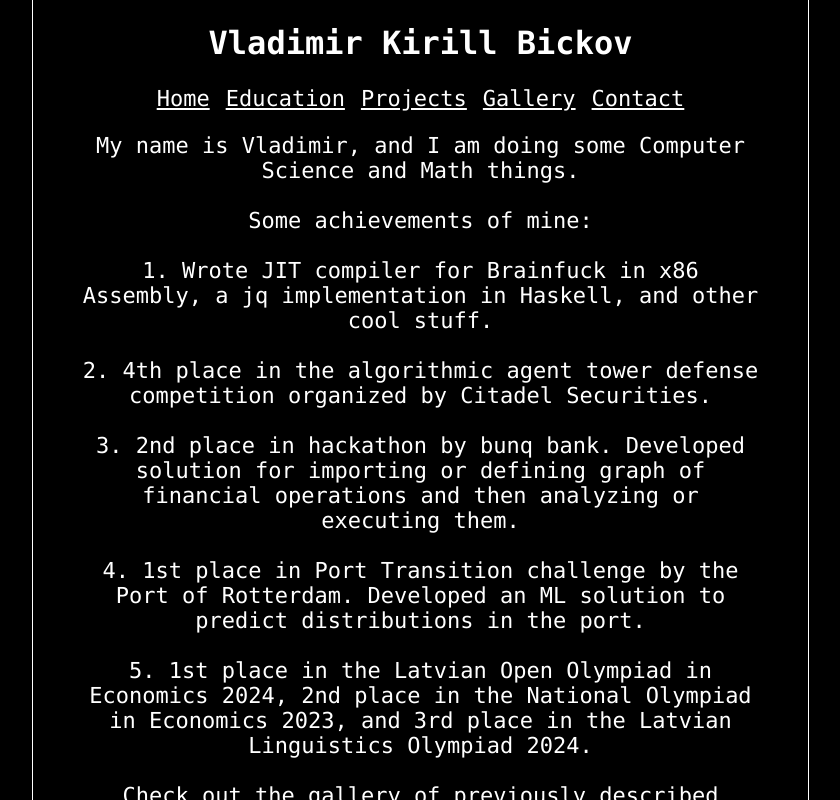
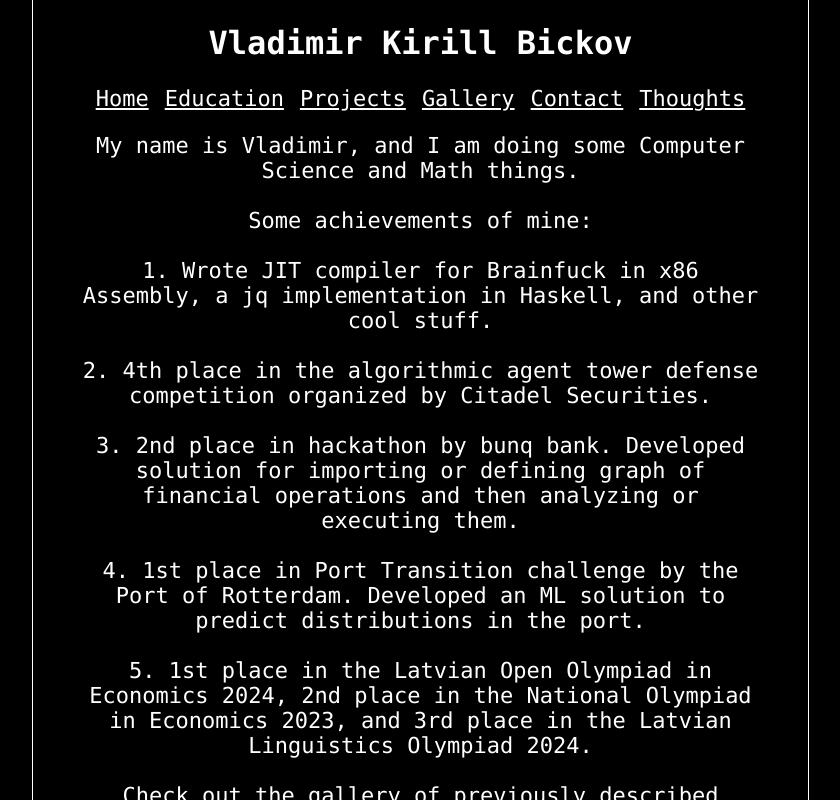
Before and after one commit to nevolodia/nevolodia.github.io, a React (Create React App) app: page / in a window 1280 px wide. Shown: the top 800 px of the page, without its empty margins (212-1052 px from the left). Built offline with nearby package versions, Linux system fonts and the light colour scheme.

Commit message:
Thoughts page added to main page.

```diff
--- a/src/pages/_main.tsx
+++ b/src/pages/_main.tsx
@@ -5,6 +5,7 @@ import Home from "./home";
 import Education from "./education";
 import Projects from "./projects";
 import Gallery from "./gallery";
+import Thoughts from "./thoughts";
 import UnlistedBrainfuck from "./unlisted_brainfuck";
 
 import '../css/main.css';
@@ -29,6 +30,9 @@ function _main() {
 				break;
 			case "contact":
 				setActivePage("contact");
+				break;
+			case "thoughts":
+				setActivePage("thoughts");
 				break;
 			case "unlisted_brainfuck":
 				setActivePage("unlisted_brainfuck");
@@ -89,6 +93,7 @@ function _main() {
 					<Link link="/?p=projects">Projects</Link>
 					<Link link="/?p=gallery">Gallery</Link>
 					<Link link="/?p=contact">Contact</Link>
+					<Link link="/?p=thoughts">Thoughts</Link>
 				</div>
 
 				<div style={{display: activePage === "home" ? "block" : "none"}}>
@@ -111,6 +116,10 @@ function _main() {
 					<Contact/>
 				</div>
 
+				<div style={{display: activePage === "thoughts" ? "block" : "none"}}>
+					<Thoughts/>
+				</div>
+
 				{
 					activePage === "unlisted_brainfuck"
 					? <UnlistedBrainfuck/>
```
